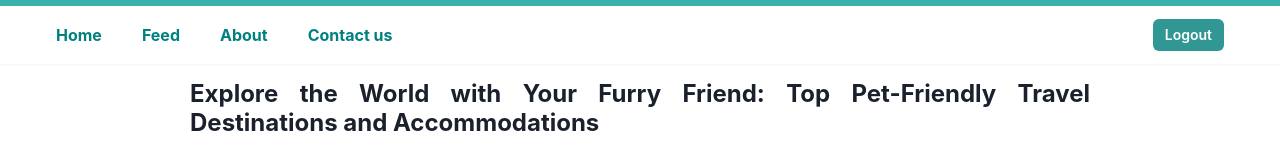
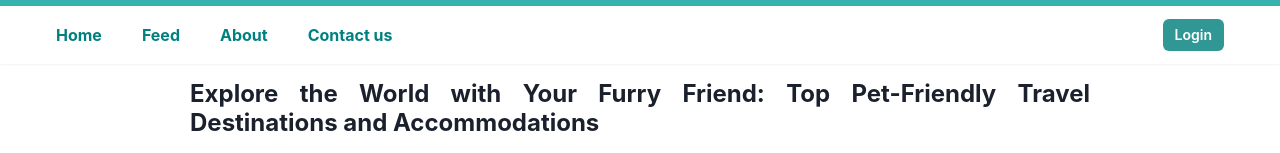
Before and after one commit to ZoranNikolov/Pet-net, a React (Create React App) app: page / in a window 1280 px wide. Shown: the top 153 px of the page. Built offline with nearby package versions, Linux system fonts and the light colour scheme.

Commit message:
added login and logout button functionality, updated routes

```diff
--- a/src/App.js
+++ b/src/App.js
@@ -1,11 +1,20 @@
 import { ChakraProvider } from "@chakra-ui/react";
 import { RouterProvider } from "react-router-dom";
 import { router } from "./lib/routes";
+import { createContext, useState } from "react";
+
+//new
+export const UserContext = createContext();
 
 function App() {
+	//new
+	const [isUserLoggedIn, setIsUserLoggedIn] = useState(false);
+
 	return (
 		<ChakraProvider>
-			<RouterProvider router={router} />
+			<UserContext.Provider value={{ isUserLoggedIn, setIsUserLoggedIn }}>
+				<RouterProvider router={router} />
+			</UserContext.Provider>
 		</ChakraProvider>
 	);
 }
--- a/src/components/dashboard/index.js
+++ b/src/components/dashboard/index.js
@@ -1,5 +1,4 @@
 import { Box, Button, HStack, Heading, Textarea } from "@chakra-ui/react";
-import Navbar from "components/layout/Navbar";
 import PostList from "components/post/PostList";
 import { useAuth } from "hooks/auth";
 import { useAddPost, usePosts } from "hooks/posts";
@@ -18,6 +17,7 @@ function NewPost() {
 		});
 		reset();
 	}
+
 	return (
 		<Box maxW="600px" mx="auto" py="10">
 			<form onSubmit={handleSubmit(handleAddPost)}>
@@ -38,7 +38,7 @@ function NewPost() {
 					mt="5"
 					placeholder="Create a new post..."
 					minRows={3}
-				{...register("text", { required: true })}
+					{...register("text", { required: true })}
 				/>
 			</form>
 		</Box>
--- a/src/components/home/HomeText.js
+++ b/src/components/home/HomeText.js
@@ -28,6 +28,7 @@ export default function HomeText() {
 				</Heading>
 				{text.map((paragraph) => (
 					<Card
+						key={paragraph.id}
 						direction={{ base: "column", sm: "row" }}
 						overflow="hidden"
 						variant="outline"
--- a/src/components/layout/Navbar.js
+++ b/src/components/layout/Navbar.js
@@ -1,10 +1,15 @@
 import { Button, Flex, Link } from "@chakra-ui/react";
-import { useLogout } from "hooks/auth";
+import { UserContext } from "App";
+import { useLogout, useLogin } from "hooks/auth";
 import { ABOUT, CONTACT, DASHBOARD, HOME } from "lib/routes";
-import { Link as RouterLink } from "react-router-dom";
+import { useContext } from "react";
+import { Link as RouterLink, useLocation } from "react-router-dom";
 
 export default function Navbar() {
 	const { logout, isLoading } = useLogout();
+	const { login } = useLogin();
+	const { isUserLoggedIn, setIsUserLoggedIn } = useContext(UserContext);
+	const { pathname } = useLocation();
 
 	return (
 		<Flex
@@ -42,6 +47,9 @@ export default function Navbar() {
 					Contact us
 				</Link>
 
+				{pathname !== "/login" && pathname !== "/register" && (
+					<>
+						{isUserLoggedIn ? (
 							<Button
 								ml="auto"
 								colorScheme="teal"
@@ -52,6 +60,20 @@ export default function Navbar() {
 								{" "}
 								Logout{" "}
 							</Button>
+						) : (
+							<Button
+								ml="auto"
+								colorScheme="teal"
+								size="sm"
+								as={RouterLink}
+								to={DASHBOARD}
+							>
+								{" "}
+								Login{" "}
+							</Button>
+						)}
+					</>
+				)}
 			</Flex>
 		</Flex>
 	);
--- a/src/components/layout/index.js
+++ b/src/components/layout/index.js
@@ -22,7 +22,7 @@ export default function Layout() {
 	return (
 		<>
 			<Navbar />
-			<Flex pt='16' pb='12' mx="auto" w="full" maxW='1200px'>
+			<Flex pt="16" pb="12" mx="auto" w="full" maxW="1200px">
 				<Box w="900px">
 					<Outlet />
 				</Box>
--- a/src/hooks/auth.js
+++ b/src/hooks/auth.js
@@ -1,6 +1,6 @@
 import { useAuthState, useSignOut } from "react-firebase-hooks/auth";
 import { auth, db } from "lib/firebase";
-import { useEffect, useState } from "react";
+import { useContext, useEffect, useState } from "react";
 import { DASHBOARD, LOGIN } from "lib/routes";
 import {
 	createUserWithEmailAndPassword,
@@ -10,6 +10,7 @@ import { useToast } from "@chakra-ui/react";
 import { useNavigate } from "react-router-dom";
 import { setDoc, doc, getDoc } from "firebase/firestore";
 import isUsernameExists from "utils/isUsernameExists";
+import { UserContext } from "App";
 
 export function useAuth() {
 	const [authUser, authLoading, error] = useAuthState(auth);
@@ -41,6 +42,7 @@ export function useLogin() {
 	const [isLoading, setLoading] = useState(false);
 	const toast = useToast();
 	const navigate = useNavigate();
+	const { isUserLoggedIn, setIsUserLoggedIn } = useContext(UserContext);
 
 	async function login({ email, password, redirectTo = DASHBOARD }) {
 		setLoading(true);
@@ -55,6 +57,7 @@ export function useLogin() {
 				duration: 5000,
 			});
 			navigate(redirectTo);
+			setIsUserLoggedIn(true);
 		} catch (error) {
 			toast({
 				title: "Logging in failed",
@@ -79,6 +82,7 @@ export function useRegister() {
 	const [isLoading, setLoading] = useState(false);
 	const toast = useToast();
 	const navigate = useNavigate();
+	const { isUserLoggedIn, setIsUserLoggedIn } = useContext(UserContext);
 
 	async function register({
 		username,
@@ -120,8 +124,8 @@ export function useRegister() {
 					position: "top",
 					duration: 5000,
 				});
-
 				navigate(redirectTo);
+				setIsUserLoggedIn(true);
 			} catch (error) {
 				toast({
 					title: "Signing Up failed",
@@ -144,6 +148,7 @@ export function useLogout() {
 	const [signOut, isLoading, error] = useSignOut(auth);
 	const toast = useToast();
 	const navigate = useNavigate();
+	const { isUserLoggedIn, setIsUserLoggedIn } = useContext(UserContext);
 
 	async function logout() {
 		if (await signOut()) {
@@ -154,6 +159,7 @@ export function useLogout() {
 				duration: 5000,
 			});
 			navigate(LOGIN);
+			setIsUserLoggedIn(false);
 		} // else: show error [signOut() returns false if failed]
 	}
 
```
Also changed, not shown: src/lib/routes.js (+0 -28 lines). Lines whose indentation alone changed are shown as unchanged.
